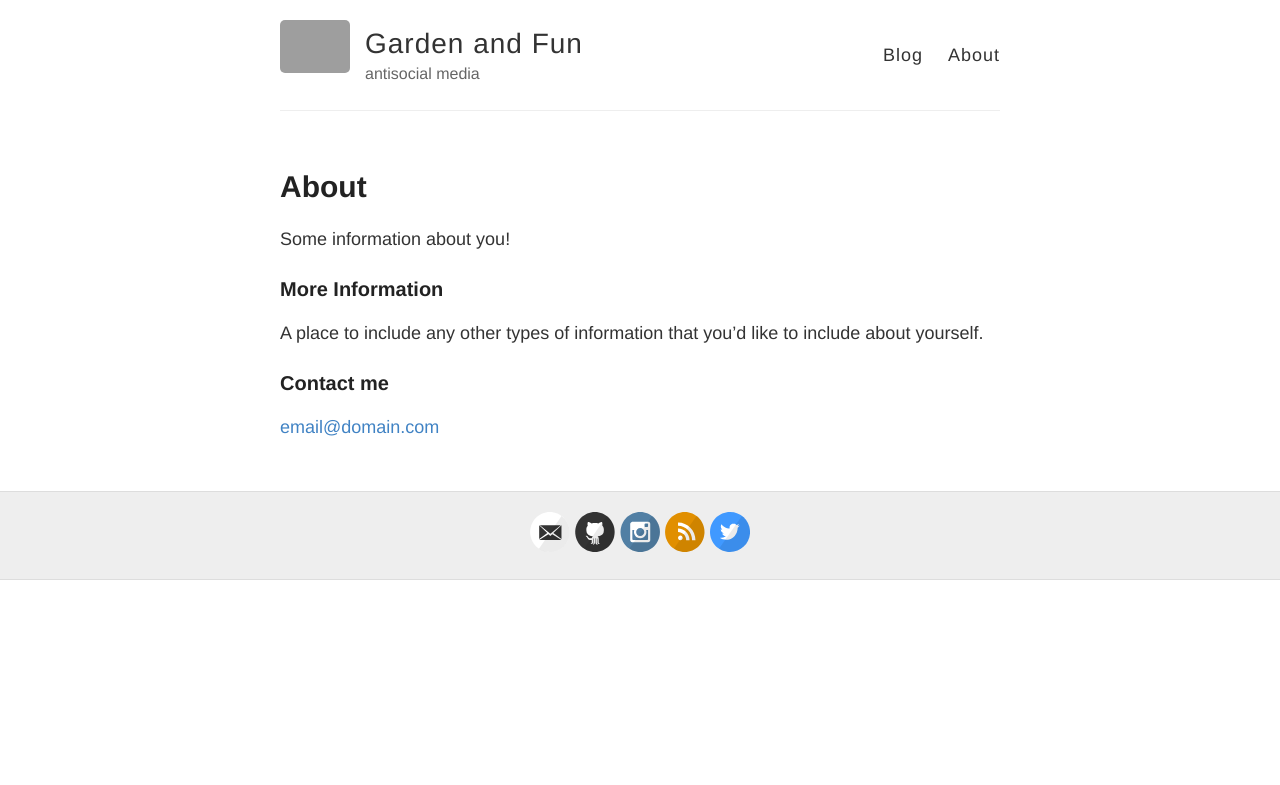
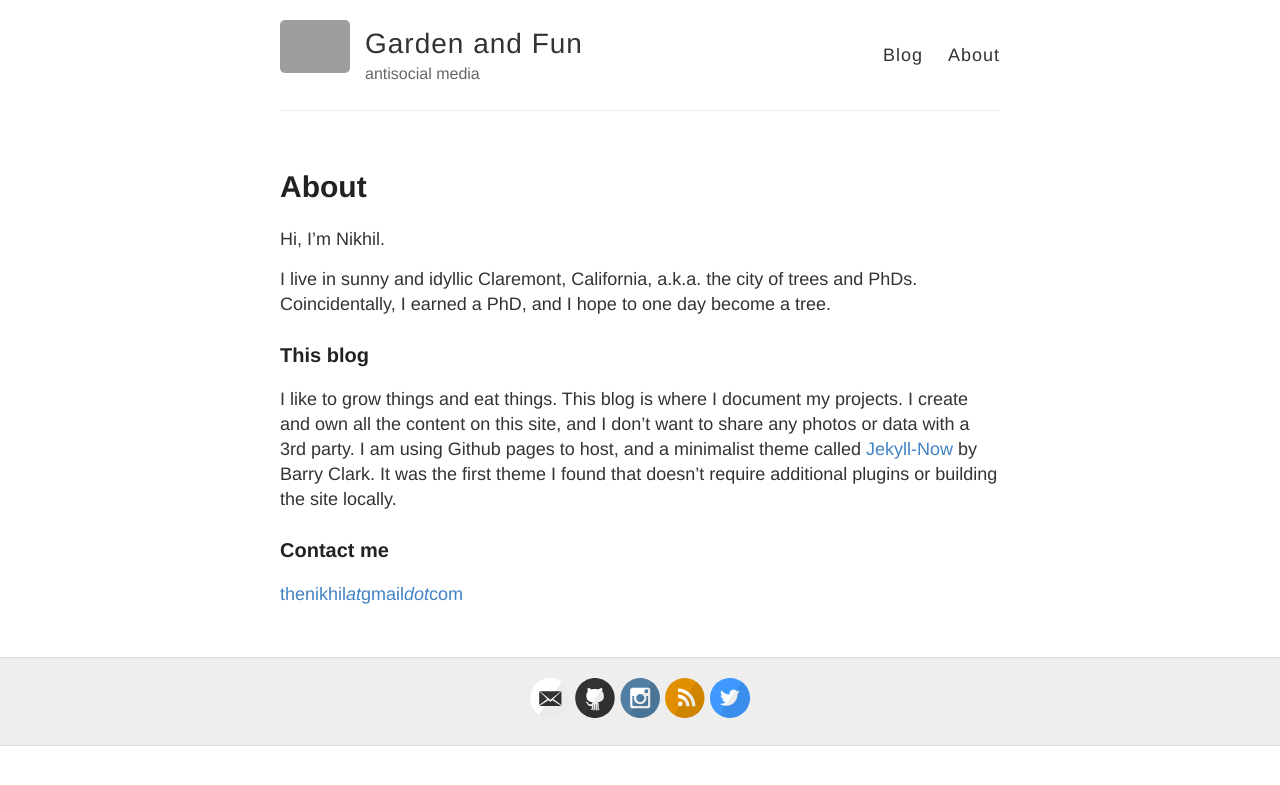
Before and after one commit to nikhildes/nikhildes.github.io, a Jekyll site: the page built from about.md, in a window 1280 px wide. Shown: the top 785 px of the page. Built offline with Jekyll 4.4.1, drawn with Linux system fonts in a browser that asks for light colours; grey boxes are pictures that could not be loaded.

Commit message:
filled out about

```diff
--- a/about.md
+++ b/about.md
@@ -4,12 +4,14 @@ title: About
 permalink: /about/
 ---
 
-Some information about you!
+Hi, I'm Nikhil.
 
-### More Information
+I live in sunny and idyllic Claremont, California, a.k.a. the city of trees and PhDs. Coincidentally, I earned a PhD, and I hope to one day become a tree.
 
-A place to include any other types of information that you'd like to include about yourself.
+### This blog
+
+ I like to grow things and eat things. This blog is where I document my projects. I create and own all the content on this site, and I don't want to share any photos or data with a 3rd party. I am using Github pages to host, and a minimalist theme called [Jekyll-Now](https://github.com/barryclark/jekyll-now.git) by Barry Clark. It was the first theme I found that doesn't require additional plugins or building the site locally.
 
 ### Contact me
 
-[email@domain.com](mailto:email@domain.com)
+[thenikhil*at*gmail*dot*com](mailto:thenikhil+blog*at*gmail)
```
